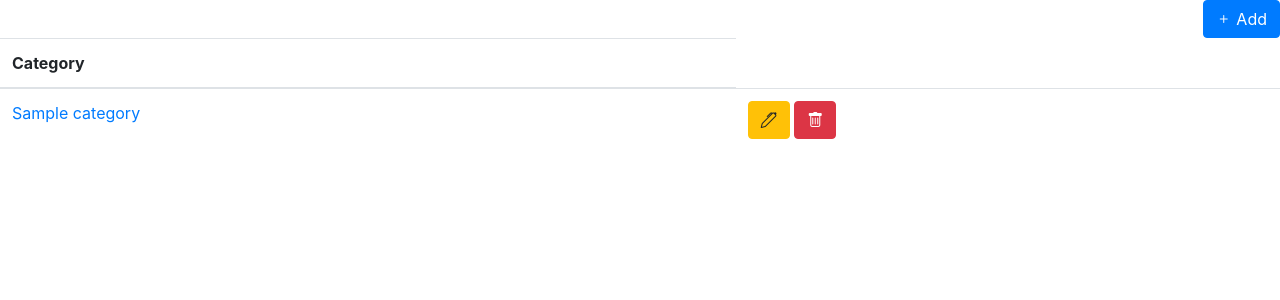
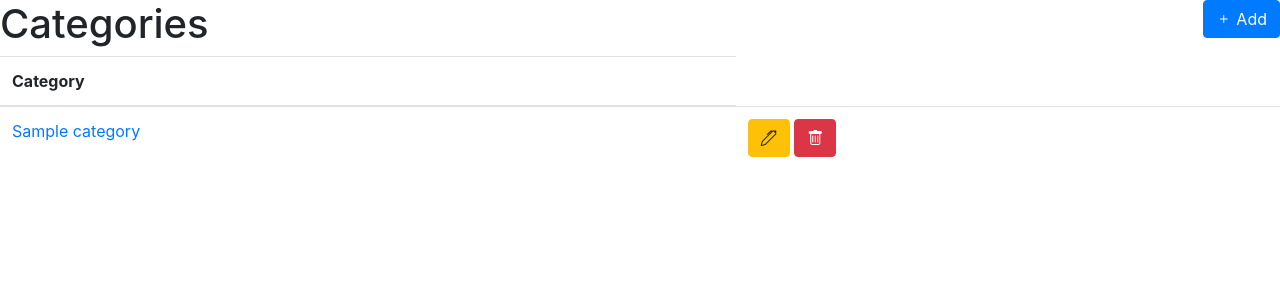
Before and after one commit to the-moog/openshed, a Django app: page /items/categories in a window 1280 px wide. Shown: the part 56-356 px from the top of the page. Run offline with Django 3.2, Linux system fonts and the light colour scheme; a user stored in the database is signed in; tables that the repository leaves empty hold one stand-in row (values such as "Sample post"); some libraries are stand-ins or nearby versions.

Commit message:
Categories title added

```diff
--- a/items/templates/items/categories.html
+++ b/items/templates/items/categories.html
@@ -7,6 +7,7 @@
       Add
    </a>
 </div>
+<h1>{% block title %}Categories{% endblock %}</h1>
 <table class="table">
   <thead>
     <tr>
```
